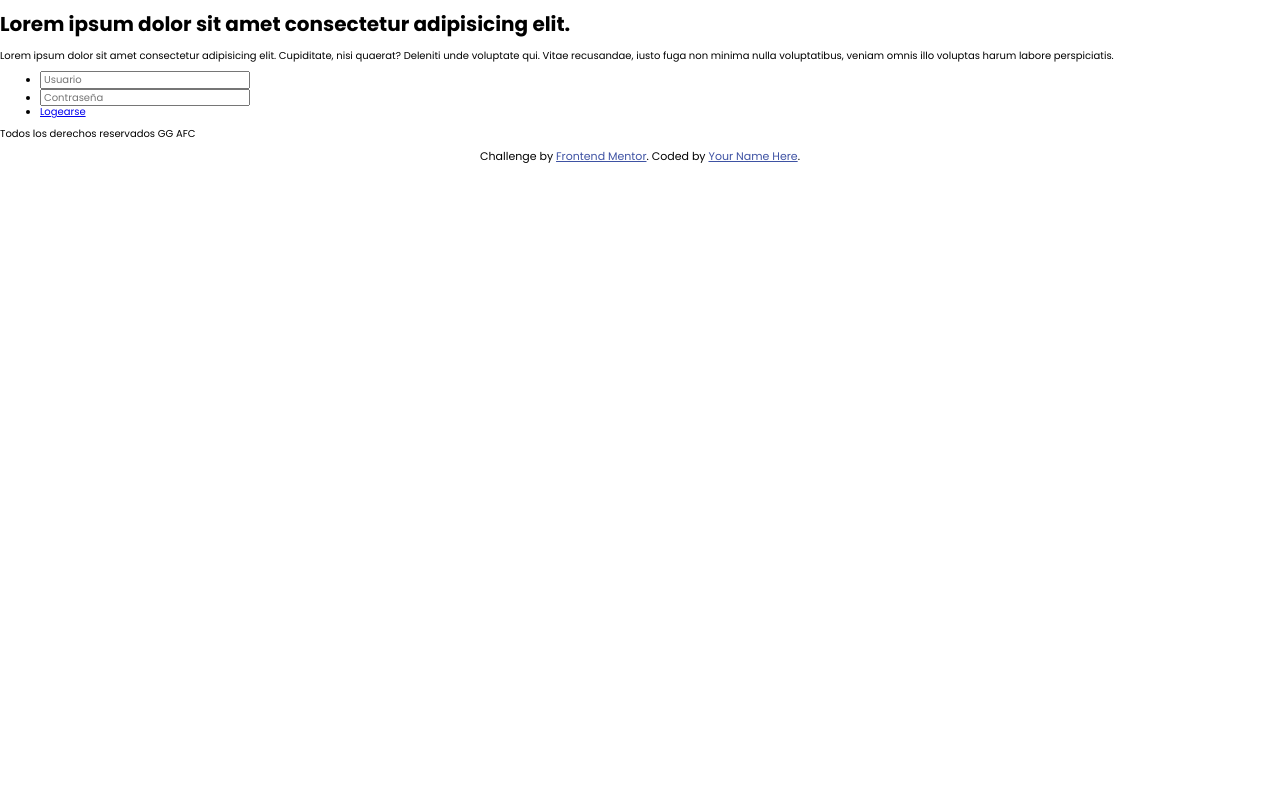
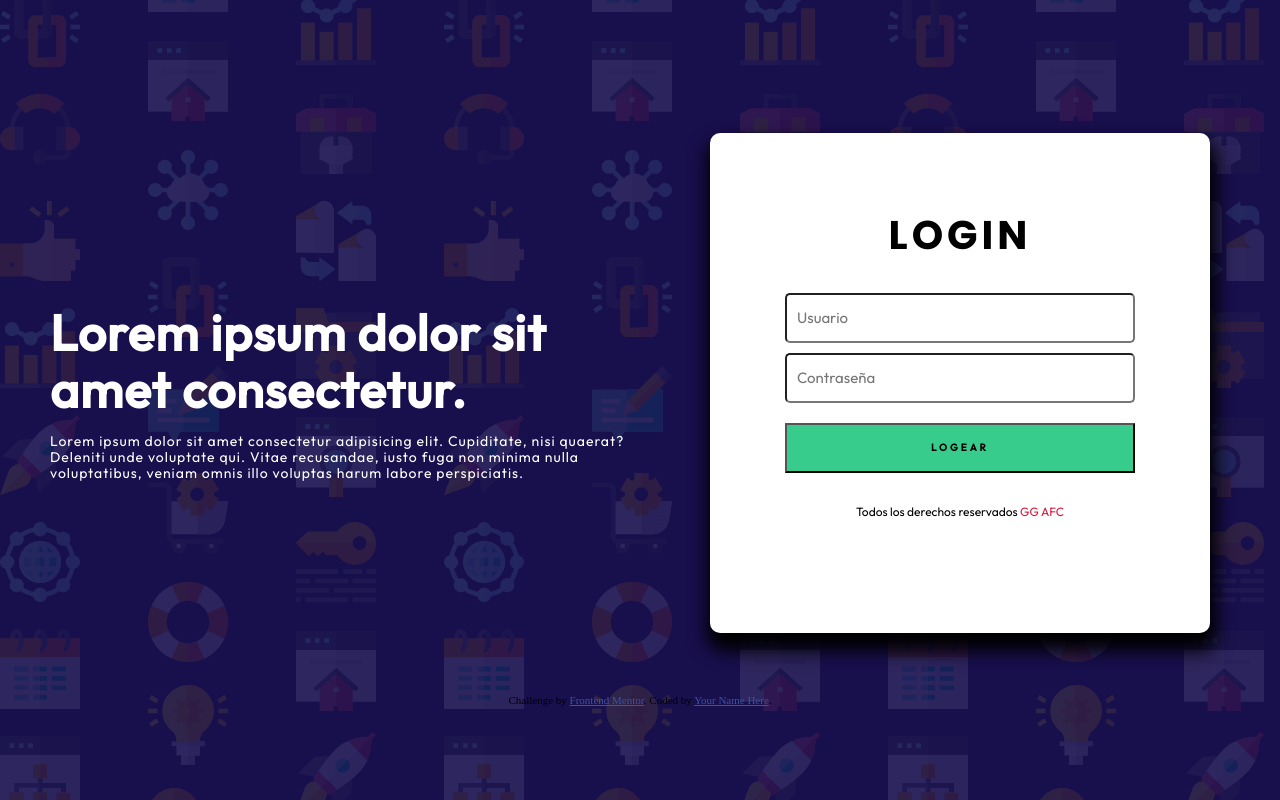
Before and after one commit to GonzaloGauna/abm-empresas-requisitos, a plain HTML site: page index.html in a window 1280 px wide. Drawn offline with Linux system fonts and the light colour scheme.

Commit message:
Se agrega js para el login

```diff
--- a/css/styles.css
+++ b/css/styles.css
@@ -1,8 +1,7 @@
 html {
   box-sizing: border-box;
   font-size: 62.5%;
-  font-family: 'Outfit', sans-serif;
-  font-family: 'Poppins', sans-serif;
+
   margin: 0%;
   padding: 0%;
 }
@@ -13,12 +12,156 @@ html {
 }
 :root{
   /*  Primary */
+
   ---colorVerde: hsl(154, 59%, 51%);
   --colorRodjo: hsl(0, 100%, 74%);
+
   /* Accent */
+
   --colorAzul: hsl(248, 32%, 49%);
   /* Neutral */
-  --colorDarkBlue: hsl(249, 10%, 26%) ;
+
+  --colorDarkBlue: hsl(249, 67%, 18%) ;
   --colorGrashinBlue: hsl(246, 25%, 77%);
+  --primaryFont: 'Outfit', sans-serif;
+  --secondFont: 'Poppins', sans-serif;
+}
+
+body{
+  background-color: var(--colorDarkBlue);
+  background-image: url("/images/bg-intro-desktop.png");
+  width: 100vw;
+  height: 100vh;
+  display: flex;
+  flex-flow: column nowrap;
+  align-items: center;
+  justify-content: center;
 
 }
+.conteiner{
+  display: flex;
+  align-items: center;
+  justify-content: center;
+}
+.main-login{
+  display: grid;
+  grid-template-columns: 1fr 1fr;
+  max-width: 130rem;
+  height: 60rem;
+
+}
+
+.main-login__text{
+  display: flex;
+  flex-flow: column nowrap;
+  align-items: center;
+  justify-content: center;
+  padding-left: 5rem;
+}
+
+.main-login__titulo{
+  font-family: var(--primaryFont);
+  letter-spacing: .1rem;
+  font-size: 5rem;
+  font-weight: bold;
+  color: white;
+  margin-bottom:0px;
+}
+.main-login__parrafo{
+  font-family: var(--primaryFont);
+  letter-spacing: 0.1rem;
+  font-size: 1.4rem;
+  color: white;
+}
+
+
+/* Formulario  */
+.main-login__mainform{
+  display:flex;
+  flex-flow: column nowrap;
+  align-items: center;
+  justify-content: center;
+  padding: 0px 0px;
+
+}
+.main-login__boxform{
+  display: flex;
+  flex-flow: column nowrap;
+  align-items: center;
+  justify-content: center;
+  background-color: white;
+  width: 50rem;
+  height: 50rem;
+  -webkit-box-shadow: 2px 13px 18px 5px #000000;
+  box-shadow: 2px 13px 18px 5px #000000;
+  border-radius: 1rem;
+
+
+}
+.main-login__form{
+  margin-bottom: 0rem;
+}
+.main-login_titleform{
+  font-family: var(--secondFont);
+  font-size: 4rem;
+  font-weight: bold;
+  letter-spacing: 0.4rem;
+  margin-bottom: 2.5rem;
+}
+
+.main-login__lista{
+  margin: 0rem;
+  padding: 0px;
+  list-style: none;
+}
+.main-login__li input{
+  border-radius: 5px;
+  width: 35rem;
+  height: 5rem;
+  font-family: var(--primaryFont);
+  font-size: 1.5rem;
+  margin-top: 1rem;
+  padding: 0rem 1rem;
+}
+.main-login__li input:focus{
+  outline: none;
+  background-color: #eee;
+  border-color:rgb(122, 240, 189);
+}
+.main-login__submit{
+  margin: 2rem 0rem;
+  display: flex;
+  align-items: center;
+  justify-content: center;
+
+}
+
+.main-login__submit input{
+  letter-spacing: 0.3rem;
+  width: 35rem;
+  height: 5rem;
+  font-family: var(--primaryFont);
+  font-weight: bold;
+  color: black;
+  background-color: var(---colorVerde);
+
+}
+
+
+/* CLASES SUMIT */
+.main-login__submit input:hover{
+  color: white;
+
+  background-color: rgb(122, 240, 189);
+}
+.main-login__derechos{
+  margin-bottom: 7.5rem;
+  font-family: var(--primaryFont);
+  font-size: 1.2rem;
+
+
+}
+.main-login__derechos span{
+  color: crimson;
+
+}
--- a/index.html
+++ b/index.html
@@ -1,58 +1,91 @@
 <!DOCTYPE html>
 <html lang="en">
   <head>
-  <meta charset="UTF-8">
-  <meta name="viewport" content="width=device-width, initial-scale=1.0"> <!-- displays site properly based on user's device -->
+    <meta charset="UTF-8" />
+    <meta name="viewport" content="width=device-width, initial-scale=1.0" />
+    <!-- displays site properly based on user's device -->
 
-  <link rel="icon" type="image/png" sizes="32x32" href="./images/favicon-32x32.png">
-  <link rel="stylesheet" href="./css/normalize.css">
-  <link rel="stylesheet" href="./css/styles.css">
-  <link rel="preconnect" href="https://fonts.googleapis.com">
-  <link rel="preconnect" href="https://fonts.gstatic.com" crossorigin>
-  <link href="https://fonts.googleapis.com/css2?family=Outfit:wght@300;400;500&family=Poppins:ital,wght@0,400;0,500;0,600;0,700;1,400;1,500;1,600;1,700&display=swap" rel="stylesheet">
+    <link
+      rel="icon"
+      type="image/png"
+      sizes="32x32"
+      href="./images/favicon-32x32.png"
+    />
+    <link rel="stylesheet" href="./css/normalize.css" />
+    <link rel="stylesheet" href="./css/styles.css" />
+    <link rel="preconnect" href="https://fonts.googleapis.com" />
+    <link rel="preconnect" href="https://fonts.gstatic.com" crossorigin />
+    <link
+      href="https://fonts.googleapis.com/css2?family=Outfit:wght@300;400;500&family=Poppins:ital,wght@0,400;0,500;0,600;0,700;1,400;1,500;1,600;1,700&display=swap"
+      rel="stylesheet"
+    />
+    <script src="./js/login.js"></script>
+
     <title>Frontend Mentor | Intro component with sign up form</title>
 
     <!-- Feel free to remove these styles or customise in your own stylesheet 👍 -->
     <style>
-    .attribution { font-size: 11px; text-align: center; }
-    .attribution a { color: hsl(228, 45%, 44%); }
+      .attribution {
+        font-size: 11px;
+        text-align: center;
+      }
+      .attribution a {
+        color: hsl(228, 45%, 44%);
+      }
     </style>
   </head>
   <body>
-  <main>
+    <main class="conteiner">
       <div class="main-login">
         <div class="main-login__text">
           <h1 class="main-login__titulo">
-          Lorem ipsum dolor sit amet consectetur adipisicing elit.
+            Lorem ipsum dolor sit amet consectetur.
           </h1>
           <p class="main-login__parrafo">
             Lorem ipsum dolor sit amet consectetur adipisicing elit. Cupiditate,
-           nisi quaerat? Deleniti unde voluptate qui. Vitae recusandae,
-           iusto fuga non minima nulla voluptatibus, veniam omnis illo voluptas harum labore perspiciatis.
+            nisi quaerat? Deleniti unde voluptate qui. Vitae recusandae, iusto
+            fuga non minima nulla voluptatibus, veniam omnis illo voluptas harum
+            labore perspiciatis.
           </p>
         </div>
+        <div class="main-login__mainform">
           <div class="main-login__boxform">
-        <form action="" class="main-login__form">
-          <ul>
+            <p class="main-login_titleform">LOGIN</p>
+            <form action="" class="main-login__form" id="formulario">
+              <ul class="main-login__lista">
                 <li class="main-login__li">
-              <input class="main-login__nombre" type="text" id="user" placeholder="Usuario">
+                  <input
+                    class="main-login__nombre"
+                    type="text"
+                    id="user"
+                    placeholder="Usuario"
+                  />
                 </li>
                 <li class="main-login__li">
-                <input type="password" id="password" placeholder="Contraseña">
+                  <input
+                    type="password"
+                    id="password"
+                    placeholder="Contraseña"
+                  />
                 </li>
                 <li class="main-login__submit">
-              <a class="main-login__logearse" href="#"  type="submit">Logearse</a>
+                  <input clas="main-login__contrasenia" type="submit" value="LOGEAR" onclick="asd()"/>
                 </li>
               </ul>
             </form>
-        <p class="main-login__derechos">Todos los derechos reservados <span>GG AFC</span></p>
+            <p class="main-login__derechos">
+              Todos los derechos reservados <span>GG AFC</span>
+            </p>
+          </div>
         </div>
       </div>
     </main>
     <footer>
       <p class="attribution">
-      Challenge by <a href="https://www.frontendmentor.io?ref=challenge" target="_blank">Frontend Mentor</a>.
-      Coded by <a href="#">Your Name Here</a>.
+        Challenge by
+        <a href="https://www.frontendmentor.io?ref=challenge" target="_blank"
+          >Frontend Mentor</a
+        >. Coded by <a href="#">Your Name Here</a>.
       </p>
     </footer>
   </body>
```
Also changed, not shown: js/login.js (added). Lines whose indentation alone changed are shown as unchanged.
